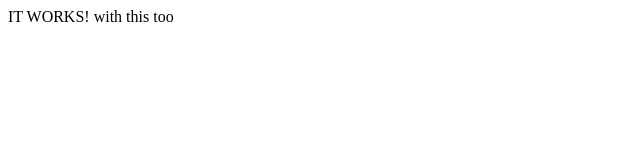
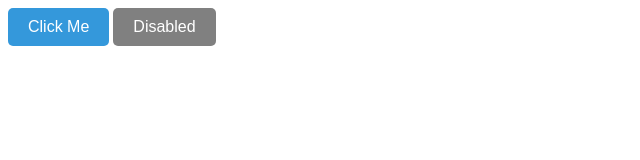
Before and after one commit to cvipera/N2I, a website: page index.html in a window 1280 px wide. Shown: the whole page, without its empty margins (0-640 px from the left). Drawn offline with nearby package versions, Linux system fonts and the light colour scheme; files that its build step writes are made by us from their sources.

Commit message:
button test

```diff
--- a/index.html
+++ b/index.html
@@ -2,9 +2,17 @@
 <html lang="en">
 <head>
     <meta charset="UTF-8">
-    <title>Title</title>
+    <meta name="viewport" content="width=device-width, initial-scale=1.0">
+    <title>Button Example</title>
+    <link rel="stylesheet" href="styles.css"> <!-- Link your SCSS compiled CSS file -->
 </head>
 <body>
-    IT WORKS! with this too
+
+<!-- Button Example -->
+<button class="button">Click Me</button>
+
+<!-- Disabled Button Example -->
+<button class="button disabled" disabled>Disabled</button>
+
 </body>
 </html>
--- a/package.json
+++ b/package.json
@@ -4,7 +4,8 @@
   "description": "",
   "main": "index.js",
   "scripts": {
-    "test": "echo \"Error: no test specified\" && exit 1"
+    "test": "echo \"Error: no test specified\" && exit 1",
+    "start": "npx parcel ./index.html"
   },
   "private": true
 }
--- /dev/null
+++ b/style.scss
@@ -0,0 +1,44 @@
+// Variables for easy customization
+$primary-color: #3498db;
+$secondary-color: #2980b9;
+$text-color: #fff;
+$border-radius: 5px;
+$padding: 10px 20px;
+$font-size: 16px;
+$transition-duration: 0.3s;
+
+// Button Styles
+.button {
+  display: inline-block;
+  padding: $padding;
+  font-size: $font-size;
+  color: $text-color;
+  background-color: $primary-color;
+  border: none;
+  border-radius: $border-radius;
+  cursor: pointer;
+  text-align: center;
+  text-decoration: none;
+  transition: background-color $transition-duration, transform $transition-duration;
+
+  &:hover {
+    background-color: $secondary-color;
+    transform: scale(1.05);
+  }
+
+  &:active {
+    background-color: darken($secondary-color, 10%);
+    transform: scale(0.95);
+  }
+
+  &:focus {
+    outline: 2px solid lighten($primary-color, 20%);
+    outline-offset: 2px;
+  }
+
+  &.disabled {
+    background-color: gray;
+    cursor: not-allowed;
+    pointer-events: none;
+  }
+}
```
